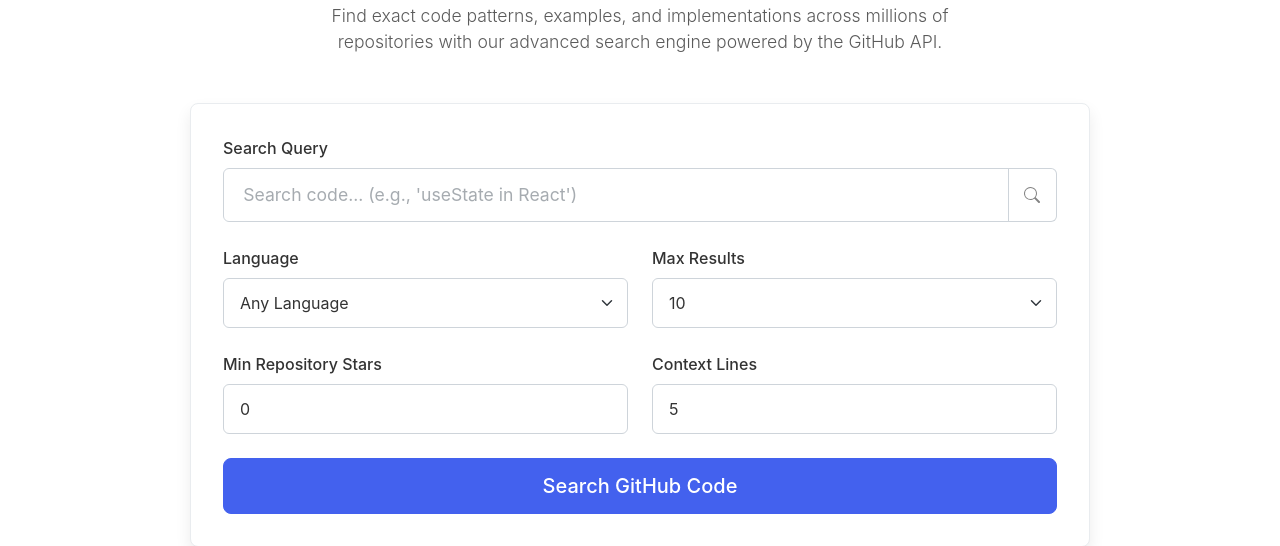
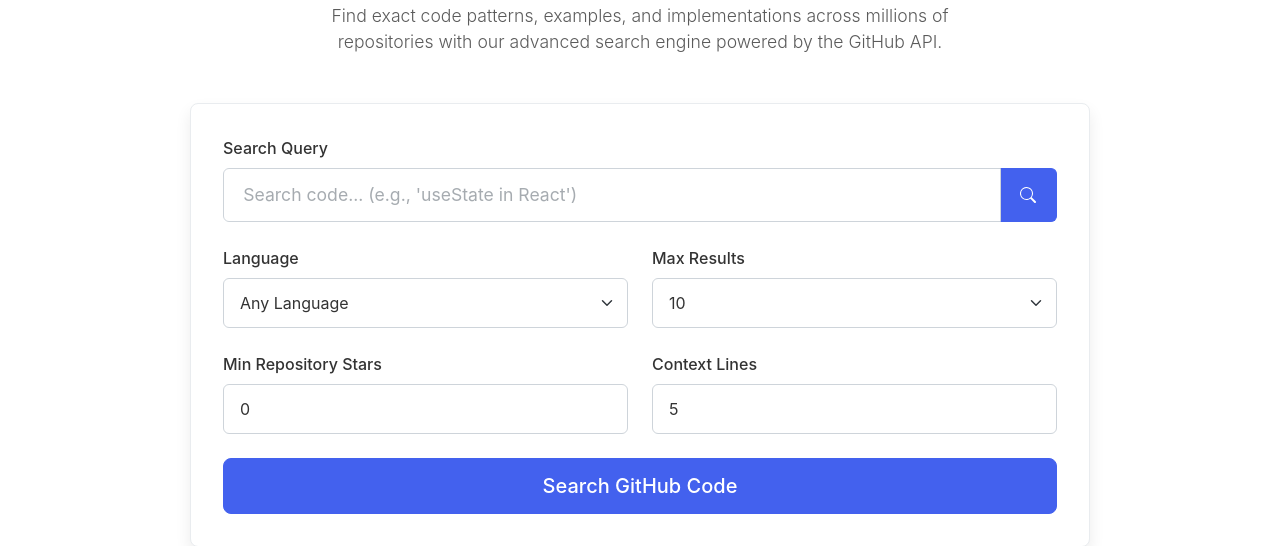
Before and after one commit to JulianCohan/github-code-finder-web, a website: page public/index.html in a window 1280 px wide. Shown: the part 278-824 px from the top of the page. Drawn offline with nearby package versions, Linux system fonts and the light colour scheme.

Commit message:
Complete the CSS update for search button functionality

```diff
--- a/public/css/styles.css
+++ b/public/css/styles.css
@@ -157,27 +157,31 @@
 }
 
 /* Search Input Group */
-.input-group .input-group-text {
-    background-color: var(--input-bg);
-    border-color: var(--input-border);
-    color: var(--text-color);
+.input-group .search-btn {
+    background-color: var(--primary-color);
+    border-color: var(--primary-color);
+    color: white;
+    cursor: pointer;
     border-left: none;
-    padding-left: 1rem;
-    padding-right: 1rem;
+    padding-left: 1.25rem;
+    padding-right: 1.25rem;
+    transition: all 0.2s ease;
 }
 
-.dark-mode .input-group .input-group-text {
-    background-color: var(--input-bg);
-    border-color: var(--input-border);
+.input-group .search-btn:hover {
+    opacity: 0.9;
 }
 
-.input-group .form-control:focus + .input-group-text {
-    border-color: var(--primary-color);
+.input-group .search-btn:active {
+    transform: translateY(1px);
 }
 
-.input-group .bi-search {
-    color: var(--text-color);
-    opacity: 0.6;
+.input-group .search-btn .bi-search {
+    color: white;
+}
+
+.input-group .form-control:focus + .search-btn {
+    border-color: var(--primary-color);
 }
 
 /* Button Styles */
```
